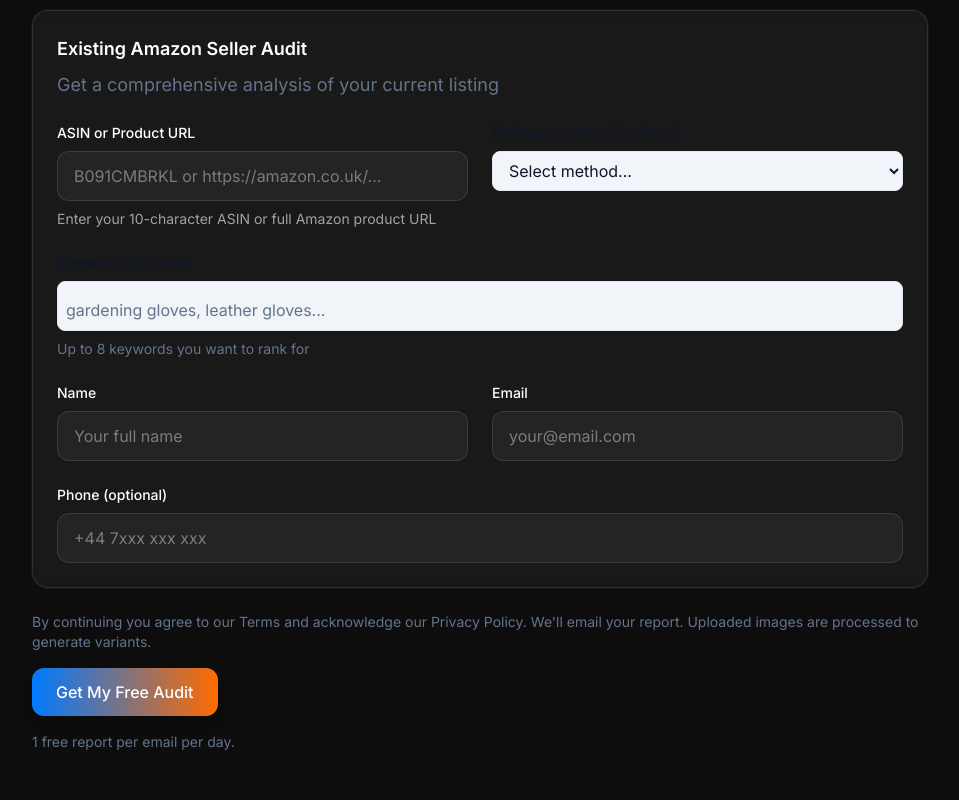
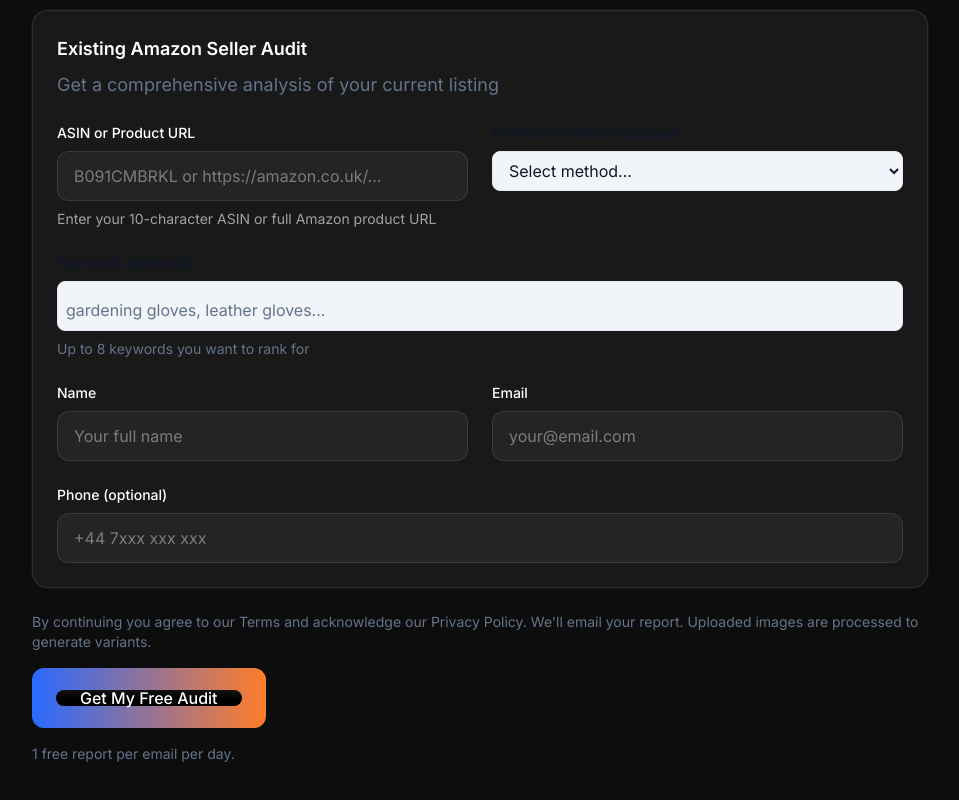
Before and after one commit to ItsNaunas/E-CTRL, a Next.js app: page /tool in a window 1280 px wide. Shown: the part 340-1140 px from the top of the page, without its empty margins (160-1119 px from the left). Built offline with nearby package versions, Linux system fonts and the light colour scheme; a web font is replaced by a local one.

Commit message:
fix: Update all CTA components to use proper charcoal background with gradient stroke styling

```diff
--- a/components/Button.tsx
+++ b/components/Button.tsx
@@ -19,7 +19,7 @@
   const baseClasses = 'inline-flex items-center justify-center font-medium rounded-xl transition-colors focus:outline-none focus:ring-2 focus:ring-offset-2 disabled:opacity-50 disabled:cursor-not-allowed';
 
   const variantClasses = {
-    primary: 'bg-gradient-to-r from-[#007AFF] to-[#FF6B00] text-white font-medium shadow-lg transition-transform duration-200 hover:scale-[1.02] active:scale-[0.99] focus:ring-[#007AFF]/30',
+    primary: 'relative inline-flex h-[60px] rounded-[45px] p-[1.5px] bg-[linear-gradient(90deg,#296AFF_0%,#FF7D2B_100%)] focus:outline-none focus:ring-2 focus:ring-white/20 transition-all duration-300 shadow-[0_0_0_0_rgba(0,0,0,0)] hover:shadow-[0_8px_32px_rgba(41,106,255,0.3)] hover:scale-[1.02] hover:brightness-110 active:scale-[0.98] disabled:opacity-50 disabled:hover:scale-100 disabled:hover:shadow-[0_0_0_0_rgba(0,0,0,0)]',
     secondary: 'border border-white/15 text-white/90 hover:border-white/40 hover:bg-white/5 transition focus:ring-white/20',
     ghost: 'text-white/90 hover:bg-white/5 focus:ring-white/20',
   };
@@ -36,6 +36,10 @@
       disabled={disabled || loading}
       {...props}
     >
+      {variant === 'primary' ? (
+        <>
+          {/* Inner fill (pure black) */}
+          <span className="relative flex-1 rounded-[43.5px] bg-black text-white font-medium text-base leading-none inline-flex items-center justify-center select-none px-6">
             {loading && (
               <svg
                 className="mr-2 h-4 w-4 animate-spin"
@@ -58,6 +62,36 @@
               </svg>
             )}
             {children}
+            {/* Optional glossy overlay from your Figma fill @ ~38% */}
+            <span className="pointer-events-none absolute inset-0 rounded-[43.5px] bg-[linear-gradient(180deg,rgba(255,255,255,0.18)_0%,rgba(255,255,255,0)_60%)] opacity-40" />
+          </span>
+        </>
+      ) : (
+        <>
+          {loading && (
+            <svg
+              className="mr-2 h-4 w-4 animate-spin"
+              fill="none"
+              viewBox="0 0 24 24"
+            >
+              <circle
+                className="opacity-25"
+                cx="12"
+                cy="12"
+                r="10"
+                stroke="currentColor"
+                strokeWidth="4"
+              />
+              <path
+                className="opacity-75"
+                fill="currentColor"
+                d="M4 12a8 8 0 018-8V0C5.373 0 0 5.373 0 12h4zm2 5.291A7.962 7.962 0 014 12H0c0 3.042 1.135 5.824 3 7.938l3-2.647z"
+              />
+            </svg>
+          )}
+          {children}
+        </>
+      )}
     </button>
   );
 }
--- a/components/CTAButton.tsx
+++ b/components/CTAButton.tsx
@@ -43,9 +43,9 @@
   };
 
   const variantClasses = {
-    primary: 'bg-gradient-to-r from-[#007AFF] to-[#FF6B00] text-white font-medium shadow-lg transition-transform duration-200 hover:scale-[1.02] active:scale-[0.99] focus:ring-[#007AFF]/30',
+    primary: 'relative inline-flex h-[60px] rounded-[45px] p-[1.5px] bg-[linear-gradient(90deg,#296AFF_0%,#FF7D2B_100%)] focus:outline-none focus:ring-2 focus:ring-white/20 transition-all duration-300 shadow-[0_0_0_0_rgba(0,0,0,0)] hover:shadow-[0_8px_32px_rgba(41,106,255,0.3)] hover:scale-[1.02] hover:brightness-110 active:scale-[0.98] disabled:opacity-50 disabled:hover:scale-100 disabled:hover:shadow-[0_0_0_0_rgba(0,0,0,0)]',
     secondary: 'border border-white/15 text-white/90 hover:border-white/40 hover:bg-white/5 transition focus:ring-white/20',
-    sticky: 'bg-gradient-to-r from-[#007AFF] to-[#FF6B00] text-white font-medium shadow-lg transition-transform duration-200 hover:scale-[1.02] active:scale-[0.99] focus:ring-[#007AFF]/30'
+    sticky: 'relative inline-flex h-[48px] rounded-[24px] p-[1.5px] bg-[linear-gradient(90deg,#296AFF_0%,#FF7D2B_100%)] focus:outline-none focus:ring-2 focus:ring-white/20 transition-all duration-300 shadow-[0_0_0_0_rgba(0,0,0,0)] hover:shadow-[0_8px_32px_rgba(41,106,255,0.3)] hover:scale-[1.02] hover:brightness-110 active:scale-[0.98] disabled:opacity-50 disabled:hover:scale-100 disabled:hover:shadow-[0_0_0_0_rgba(0,0,0,0)]'
   };
 
   const widthClasses = fullWidth ? 'w-full' : '';
@@ -61,7 +61,18 @@
       type={type}
       disabled={disabled}
     >
-      {buttonContent}
+      {(variant === 'primary' || variant === 'sticky') ? (
+        <>
+          {/* Inner fill (pure black) */}
+          <span className="relative flex-1 rounded-[43.5px] bg-black text-white font-medium text-base leading-none inline-flex items-center justify-center select-none px-6">
+            {buttonContent}
+            {/* Optional glossy overlay from your Figma fill @ ~38% */}
+            <span className="pointer-events-none absolute inset-0 rounded-[43.5px] bg-[linear-gradient(180deg,rgba(255,255,255,0.18)_0%,rgba(255,255,255,0)_60%)] opacity-40" />
+          </span>
+        </>
+      ) : (
+        buttonContent
+      )}
     </button>
   );
 
--- a/components/FooterGlow.tsx
+++ b/components/FooterGlow.tsx
@@ -23,7 +23,7 @@
 
             <div className="mt-6 flex items-center justify-center">
               <button
-                className="relative inline-flex w-full max-w-[400px] h-[60px] rounded-[45px] p-[1.5px] bg-[linear-gradient(90deg,#296AFF_0%,#FF7D2B_100%)] focus:outline-none focus:ring-2 focus:ring-white/20 transition-all duration-300 shadow-[0_0_0_0_rgba(0,0,0,0)] hover:shadow-[0_8px_32px_rgba(41,106,255,0.3)] hover:scale-[1.02] hover:brightness-110 active:scale-[0.98]"
+                className="relative inline-flex w-full max-w-[400px] h-[60px] rounded-[45px] p-[1.5px] bg-[linear-gradient(90deg,#296AFF_0%,#FF7D2B_100%)] focus:outline-none focus:ring-2 focus:ring-white/20 transition-all duration-300 shadow-[0_0_0_0_rgba(0,0,0,0)] hover:shadow-[0_8px_32px_rgba(41,106,255,0.3)] hover:scale-[1.02] hover:brightness-110 active:scale-[0.98] disabled:opacity-50 disabled:hover:scale-100 disabled:hover:shadow-[0_0_0_0_rgba(0,0,0,0)]"
               >
                 {/* Inner fill (pure black) */}
                 <span className="relative flex-1 rounded-[43.5px] bg-black text-white font-medium text-base leading-none inline-flex items-center justify-center select-none">
--- a/components/StickyTabs.tsx
+++ b/components/StickyTabs.tsx
@@ -1,4 +1,4 @@
-'use client';
+ 'use client';
 
 import { useState, useEffect } from 'react';
 
--- a/next.config.js
+++ b/next.config.js
@@ -1,5 +1,7 @@
 /** @type {import('next').NextConfig} */
 const nextConfig = {
+  // Remove any basePath to ensure clean URLs
+  basePath: '',
   images: {
     formats: ['image/webp', 'image/avif'],
     remotePatterns: [
```
Lines whose indentation alone changed are shown as unchanged.
